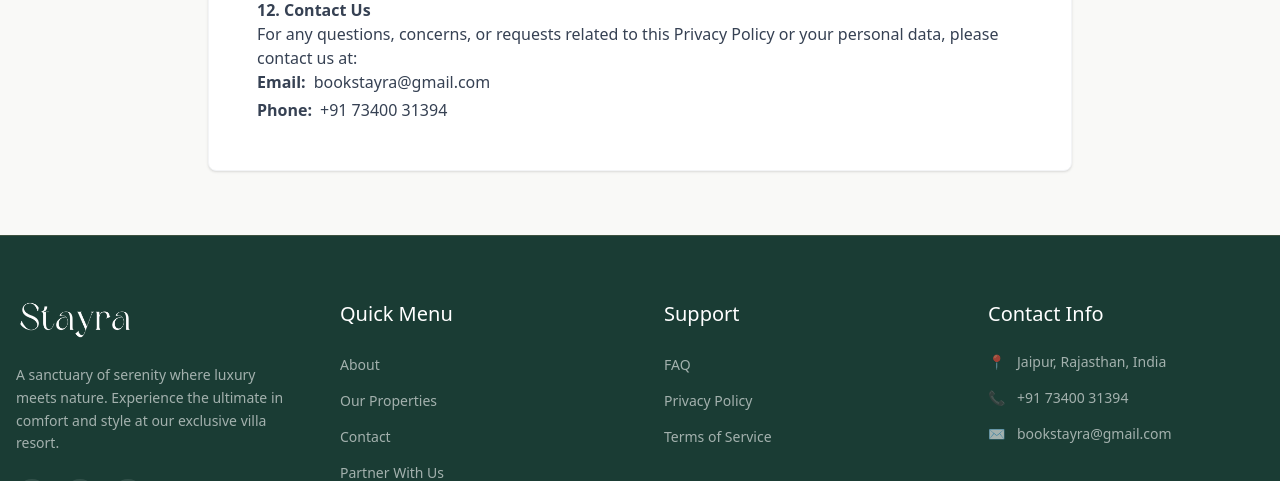
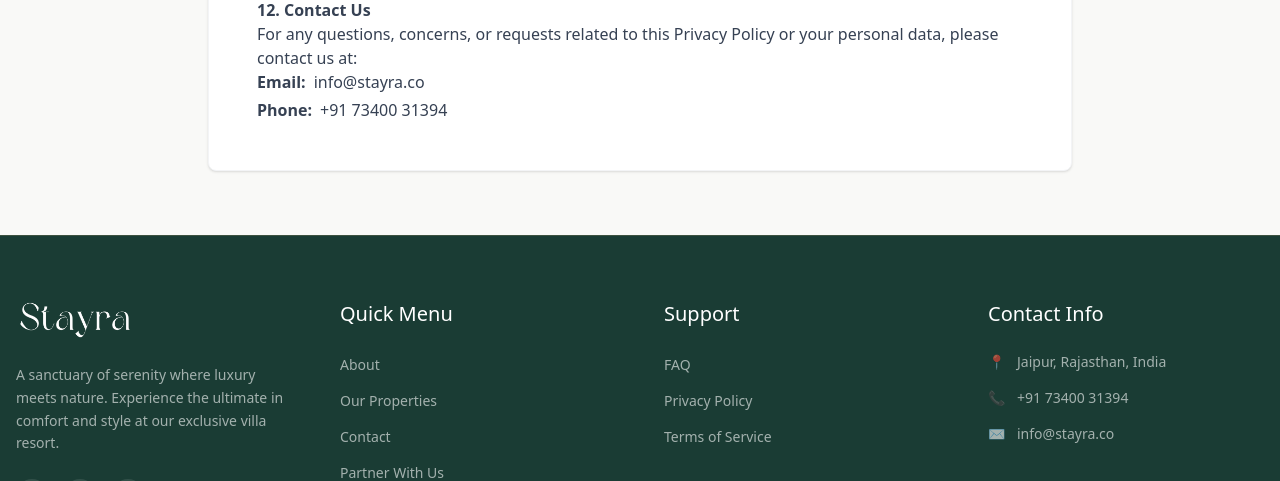
Before and after one commit to unsocialsthailandwebsite-sketch/stayrafin, a Next.js app: page /privacy-policy in a window 1280 px wide. Shown: the part 2528-3009 px from the top of the page. Built offline with nearby package versions, Linux system fonts and the light colour scheme; a web font is replaced by a local one.

Commit message:
fix(contact): update email address to info@stayra.co and Choti Haveli specs to Sleeps 2

```diff
--- a/scripts/seed-sanity.js
+++ b/scripts/seed-sanity.js
@@ -19,7 +19,7 @@ const PROPERTIES = {
     "choti-haveli": {
         title: "Choti Haveli",
         location: "C-Scheme, Jaipur",
-        specs: "1 Bedroom | Sleeps 4",
+        specs: "1 Bedroom | Sleeps 2",
         price: '₹25,000 / night',
         type: 'heritage',
         images: (function () {
@@ -105,7 +105,7 @@ const SITE_SETTINGS = {
     _id: 'siteSettings',
     _type: 'siteSettings',
     title: 'Stayra Luxury',
-    contactEmail: 'contact@stayra.in',
+    contactEmail: 'info@stayra.co',
     contactPhone: '+91 98765 43210',
     whatsappNumber: '919876543210',
     heroHeading: 'Experience the Art of Living',
--- a/src/app/admin/login/page.tsx
+++ b/src/app/admin/login/page.tsx
@@ -56,7 +56,7 @@ export default function AdminLoginPage() {
                             type="email"
                             required
                             className="w-full px-4 py-2 border rounded-lg focus:ring-2 focus:ring-stayra-gold focus:outline-none"
-                            placeholder="admin@stayra.in"
+                            placeholder="info@stayra.co"
                         />
                     </div>
                     <div>
--- a/src/app/admin/settings/page.tsx
+++ b/src/app/admin/settings/page.tsx
@@ -96,7 +96,7 @@ export default function SettingsPage() {
                                 value={formData.contactEmail}
                                 onChange={handleChange}
                                 className="w-full px-4 py-2 border rounded-lg focus:ring-2 focus:ring-stayra-gold"
-                                placeholder="bookstayra@gmail.com"
+                                placeholder="info@stayra.co"
                             />
                         </div>
                         <div>
--- a/src/app/collaborate-with-us/page.tsx
+++ b/src/app/collaborate-with-us/page.tsx
@@ -98,7 +98,7 @@ export default function CollaboratePage() {
                                 Chat on WhatsApp
                             </Button>
                         </a>
-                        <a href="mailto:bookstayra@gmail.com">
+                        <a href="mailto:info@stayra.co">
                             <Button variant="outline" className="w-full sm:w-auto border-stayra-green text-stayra-green hover:bg-stayra-green hover:text-white px-8 py-6 rounded-full text-sm uppercase tracking-widest font-bold flex items-center justify-center gap-2">
                                 <Mail className="w-4 h-4" />
                                 Email Proposal
--- a/src/app/contact/page.tsx
+++ b/src/app/contact/page.tsx
@@ -19,7 +19,7 @@ export default function ContactPage() {
                     <div className="grid md:grid-cols-2 gap-8 mt-12 text-left bg-white p-8 rounded-2xl shadow-sm border border-stayra-gold/20">
                         <div>
                             <h3 className="font-serif text-xl text-stayra-green mb-2">General Inquiries</h3>
-                            <p className="text-stayra-charcoal/70">bookstayra@gmail.com</p>
+                            <p className="text-stayra-charcoal/70">info@stayra.co</p>
                         </div>
                         <div>
                             <h3 className="font-serif text-xl text-stayra-green mb-2">Concierge</h3>
--- a/src/app/privacy-policy/page.tsx
+++ b/src/app/privacy-policy/page.tsx
@@ -136,7 +136,7 @@ export default function PrivacyPolicyPage() {
                             For any questions, concerns, or requests related to this Privacy Policy or your personal data, please contact us at:
                         </p>
                         <ul className="list-none pl-0 space-y-1">
-                            <li className="flex gap-2"><strong>Email:</strong> <span>bookstayra@gmail.com</span></li>
+                            <li className="flex gap-2"><strong>Email:</strong> <span>info@stayra.co</span></li>
                             <li className="flex gap-2"><strong>Phone:</strong> <span>+91 73400 31394</span></li>
                         </ul>
 
--- a/src/components/layout/footer.tsx
+++ b/src/components/layout/footer.tsx
@@ -80,7 +80,7 @@ export function Footer() {
                             </li>
                             <li className="flex gap-3 items-center text-white/60 text-sm font-sans">
                                 <span>✉️</span>
-                                <span>bookstayra@gmail.com</span>
+                                <span>info@stayra.co</span>
                             </li>
                         </ul>
                     </div>
--- a/src/data/mock-properties.ts
+++ b/src/data/mock-properties.ts
@@ -21,7 +21,7 @@ export const MOCK_PROPERTIES: Record<string, {
     "choti-haveli": {
         title: "Choti Haveli",
         location: "Emaar Greens, Ajmer Road",
-        specs: "1 Bedroom | Sleeps 4",
+        specs: "1 Bedroom | Sleeps 2",
         price: "Price on Request",
         badge: "Couple's Favourite",
         description: `Explore a timeless voyage where Rajasthan's majestic history blends seamlessly with contemporary luxuries and tranquil natural surroundings. Situated within the Emaar Group's portfolio, this gated community offers round-the-clock security and is nestled amidst 23 acres of expansive greenery, providing a perfect sanctuary.
```
